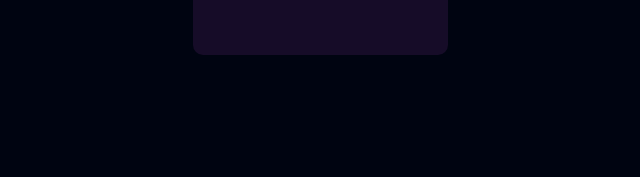
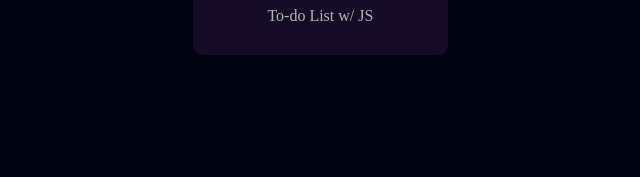
Before and after one commit to tylerwdean/FrontendPersonalPage, a plain HTML site: page index.html in a window 1280 px wide. Shown: the part 1466-1643 px from the top of the page, 559-1199 px from the left. Drawn offline with Linux system fonts and the light colour scheme.

Commit message:
Added event driven todo list link

```diff
--- a/index.html
+++ b/index.html
@@ -56,6 +56,7 @@
           <li><a href="TBootstrap/index.html">Team Page in Bootstrap</a></li>
 	  <li><a href="TJavascript/index.html">Javascript Form</a></li>
 	  <li><a href="UXImprovements/UXImprovements.pdf" download>Port Enhancements Download</a></li>
+	  <li><a href="EventDriven/index.html">To-do List w/ JS</a></li>
 	</ul>
       </div>
     </div>
```
Also changed, not shown: 1 other file.
